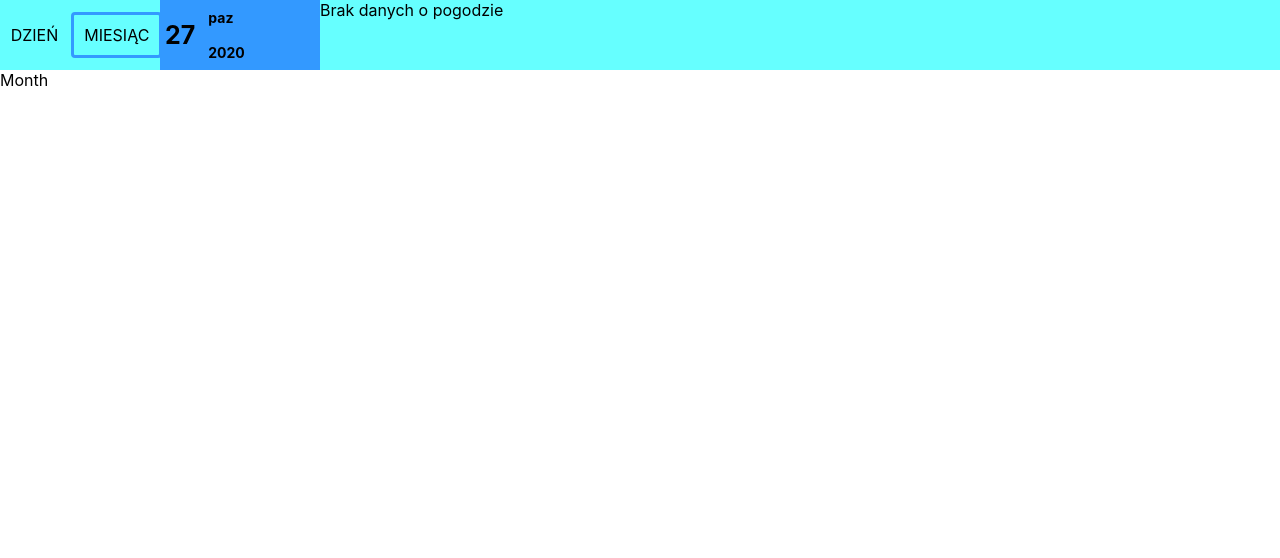
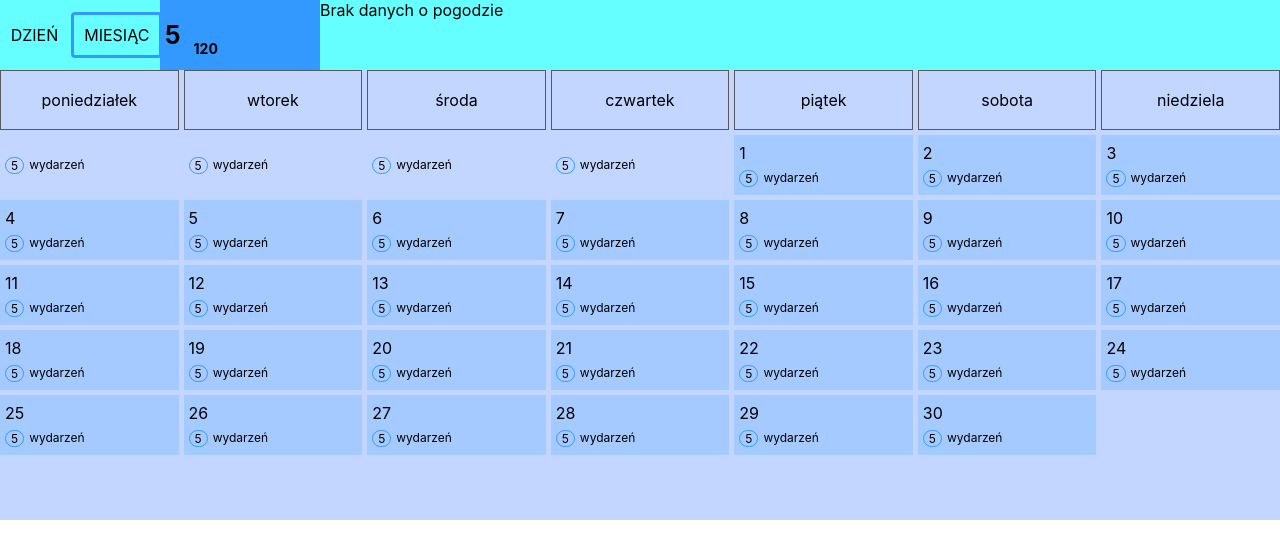
Before and after one commit to kswiatek/calendar, a React (Create React App) app: page / in a window 1280 px wide. Shown: the top 558 px of the page. Built offline with nearby package versions, Linux system fonts and the light colour scheme; no server answers.

Commit message:
month view

```diff
--- a/src/components/DayCell/DayCell.js
+++ b/src/components/DayCell/DayCell.js
@@ -1,10 +1,22 @@
 import React from 'react';
 
-import { Container } from './DayCell.styled'
+import { Container, EventsContainer, EventsCount } from './DayCell.styled'
 
-const DayCell = () => {
+const Events = ({ eventsCount }) => (
+  <EventsContainer>
+    <EventsCount>
+      {eventsCount}
+    </EventsCount>
+    {' '}wydarzeń
+  </EventsContainer>
+)
+
+const DayCell = ({ number, eventsCount = 5 }) => {
   return (
-    <Container>DayCell</Container>
+    <Container isEmpty={!number}>
+      {number}
+      {eventsCount > 0 && <Events eventsCount={eventsCount} />}
+    </Container>
   )
 }
 
--- a/src/components/DayCell/DayCell.styled.js
+++ b/src/components/DayCell/DayCell.styled.js
@@ -1,5 +1,31 @@
 import styled from 'styled-components'
 
+import { COLORS } from 'shared/colors'
+import { TextSmall } from 'shared/typography'
+
 export const Container = styled.div`
+  width: 100%;
+  height: 100%;
+  box-sizing: border-box;
+  padding: 5px;
+  display: flex;
+  flex-direction: column;
+  justify-content: space-around;
+  ${props => !props.isEmpty && `background: rgba(${COLORS.BLUE3}, 0.2);`}
 
+  &:hover {
+    ${props => !props.isEmpty && `background: rgba(${COLORS.BLUE3}, 0.4);`}
+  }
 `
+
+export const EventsContainer = styled.div`
+  ${TextSmall}
+  display: flex;
+`
+
+export const EventsCount = styled.div`
+  margin-right: 5px;
+  padding: 0 5px;
+  border-radius: 10px;
+  border: 1px solid rgb(${COLORS.BLUE3});
+`
--- a/src/components/DayMonthSwitch/DayMonthSwitch.js
+++ b/src/components/DayMonthSwitch/DayMonthSwitch.js
@@ -7,8 +7,6 @@ import { Container, Item } from './DayMonthSwitch.styled'
 
 const DayMonthSwitch = ({ mode }) => {
   const dispatch = useDispatch()
-
-  console.log(mode, dispatch)
 
   return (
     <Container onClick={() => dispatch(toggleMode())}>
--- a/src/components/Header/Header.js
+++ b/src/components/Header/Header.js
@@ -6,15 +6,13 @@ import Weather from 'components/Weather/Weather'
 import { Container, DayMonthSwitchContainer, SummaryContainer } from './Header.styled'
 
 const Header = () => {
-  const date = {day: 27, month: 'paz', year: '2020'}
-
   return (
     <Container>
       <DayMonthSwitchContainer>
         <DayMonthSwitch />
       </DayMonthSwitchContainer>
       <SummaryContainer>
-        <Summary date={date}/>
+        <Summary/>
       </SummaryContainer>
       <Weather />
     </Container>
--- a/src/components/Month/Month.js
+++ b/src/components/Month/Month.js
@@ -1,10 +1,44 @@
 import React from 'react';
 
-import { Container } from './Month.styled'
+import { DAYS } from 'shared/consts'
+import DayCell from 'components/DayCell/DayCell'
+import { Container, HeaderCell } from './Month.styled'
+
+const getEmptyDayCells = count => {
+  const emptyDays = []
+  for(let i = 0; i < count; i++) {
+    emptyDays.push(<DayCell key={i} />)
+  }
+  return emptyDays
+}
+
+const getDayCells = (year, month) => {
+  const numberOfDays = new Date(year, month, 0).getDate()
+  const emptyDays = []
+  for(let i = 0; i < numberOfDays; i++) {
+    emptyDays.push(<DayCell key={i} number={i + 1} />)
+  }
+  return emptyDays
+}
+
+const date = new Date
+const month = date.getMonth()
+const year = date.getYear()
+const firstDayNumber = date.getDay()
 
 const Month = () => {
   return (
-    <Container>Month</Container>
+    <Container>
+      <HeaderCell>{DAYS.MON}</HeaderCell>
+      <HeaderCell>{DAYS.TUE}</HeaderCell>
+      <HeaderCell>{DAYS.WEN}</HeaderCell>
+      <HeaderCell>{DAYS.THU}</HeaderCell>
+      <HeaderCell>{DAYS.FRI}</HeaderCell>
+      <HeaderCell>{DAYS.SAT}</HeaderCell>
+      <HeaderCell>{DAYS.SUN}</HeaderCell>
+      {getEmptyDayCells(firstDayNumber - 1)}
+      {getDayCells(year, month)}
+    </Container>
   )
 }
 
--- a/src/components/Month/Month.styled.js
+++ b/src/components/Month/Month.styled.js
@@ -1,5 +1,26 @@
 import styled from 'styled-components'
 
+import DayCell from 'components/DayCell/DayCell'
+import { COLORS } from 'shared/colors'
+
 export const Container = styled.div`
+  background: rgba(${COLORS.BLUE4}, 0.4);
+  display: grid;
+  grid-template-columns: repeat(7, 1fr);
+  grid-template-rows: repeat(7, 60px);
+  gap: 5px;
+`
+
+export const HeaderCell = styled.div`
+  height: 100%;
+  width: 100%;
+  display: flex;
+  justify-content: center;
+  align-items: center;
+  box-sizing: border-box;
+  border: 1px solid rgb(${COLORS.DARK2});
+`
+
+export const StyledDayCell = styled(DayCell)`
 
 `
--- a/src/components/Summary/Summary.js
+++ b/src/components/Summary/Summary.js
@@ -2,15 +2,23 @@ import React from 'react';
 
 import { Container, Wrapper, StyledH1 } from './Summary.styled'
 import { H2 } from 'shared/typography'
+import { MONTHS } from 'shared/consts'
 
-const Summary = ({ date }) => {
-  const { day, month, year } = date
+const date = new Date
+const day = date.getDay()
+const month = date.getMonth()
+const year = date.getYear()
 
+const getMonthName = monthNumber => {
+  return MONTHS[monthNumber]
+}
+
+const Summary = () => {
   return (
     <Container>
       {day && <StyledH1>{day}</StyledH1>}
       <Wrapper>
-        <H2>{month}</H2>
+        <H2>{getMonthName(month)}</H2>
         <H2>{year}</H2>
       </Wrapper>
     </Container>
--- a/src/components/Weather/Weather.js
+++ b/src/components/Weather/Weather.js
@@ -6,7 +6,7 @@ import CloudIcon from '@material-ui/icons/Cloud';
 import { COLORS } from 'shared/colors'
 import { Container, DescriptionContainer, Description, IconContainer } from './Weather.styled'
 import { H2 } from 'shared/typography'
-import { openWeatherApi, openWeatherApiKey, weatherLocation } from 'shared/shared'
+import { openWeatherApi, openWeatherApiKey, weatherLocation } from 'shared/consts'
 
 const url = `${openWeatherApi}?q=${weatherLocation}&units=metric&appid=${openWeatherApiKey}`
 
--- a/src/shared/colors.js
+++ b/src/shared/colors.js
@@ -1,5 +1,8 @@
 export const COLORS = {
   BLUE1: '102, 255, 255',
   BLUE2: '0, 255, 204',
-  BLUE3: '51, 153, 255'
+  BLUE3: '51, 153, 255',
+  BLUE4: '102, 153, 255',
+  DARK1: '13, 13, 13',
+  DARK2: '89, 89, 89',
 }
--- a/src/shared/shared.js
+++ b/src/shared/consts.js
@@ -23,6 +23,8 @@ export const DAYS = {
   SUN: 'niedziela',
 }
 
+// TODO: days short and hook for showing them on mobile
+
 export const openWeatherApi = 'http://api.openweathermap.org/data/2.5/weather'
 
 export const openWeatherApiKey = '68149b806bed7191846bf13a51e7d573'
--- a/src/shared/typography.js
+++ b/src/shared/typography.js
@@ -9,3 +9,7 @@ export const H2 = styled.h2`
   margin: 3px;
   font-size: 14px;
 `
+
+export const TextSmall = css`
+  font-size: 12px;
+`
```
Also changed, not shown: src/shared/eventsManager.js (added).
